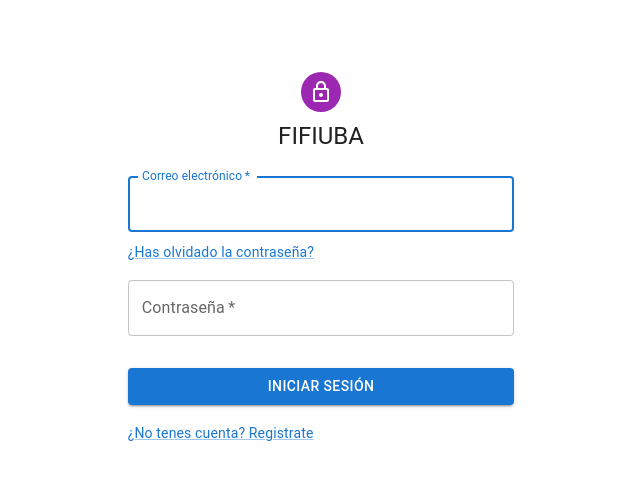
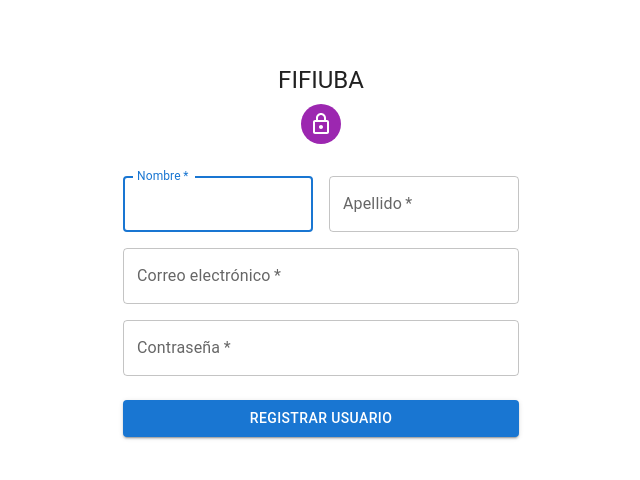
Before and after one commit to Fifiuba/admin-web, a React (Create React App) app: page / in a window 1280 px wide. Shown: the top 480 px of the page, without its empty margins (319-959 px from the left). Built offline with nearby package versions, Linux system fonts and the light colour scheme.

Commit message:
feat: update views

```diff
--- a/src/App.js
+++ b/src/App.js
@@ -1,9 +1,10 @@
 import SignIn from './views/sign-in.js';
+import SignUp from './views/sign-up.js';
 
 function App() {
   return (
     <div className="App">
-      <SignIn/>
+      <SignUp/>
     </div>
   );
 }
--- a/src/views/sign-in.js
+++ b/src/views/sign-in.js
@@ -35,12 +35,12 @@
             alignItems: 'center',
           }}
         >
+          <Typography component="h1" variant="h5">
+            FIFIUBA
+          </Typography>
           <Avatar sx={{ m: 1, bgcolor: 'secondary.main' }}>
             <LockOutlinedIcon />
           </Avatar>
-          <Typography component="h1" variant="h5">
-            FIFIUBA
-          </Typography>
           <Box component="form" onSubmit={handleSubmit} noValidate sx={{ mt: 1 }}>
             <TextField
               margin="normal"
@@ -54,7 +54,7 @@
             />
             <Grid item xs>
               <Link href="#" variant="body2">
-              ¿Has olvidado la contraseña?
+              ¿Olvidaste la contraseña?
               </Link>
             </Grid>
             <TextField
@@ -75,11 +75,6 @@
             >
               Iniciar sesión
             </Button>
-            <Grid item xs>
-              <Link href="#" variant="body2">
-              ¿No tenes cuenta? Registrate
-              </Link>
-            </Grid>
           </Box>
         </Box>
       </Container>
--- a/src/views/sign-up.js
+++ b/src/views/sign-up.js
@@ -3,7 +3,6 @@
 import Button from '@mui/material/Button';
 import CssBaseline from '@mui/material/CssBaseline';
 import TextField from '@mui/material/TextField';
-import Link from '@mui/material/Link';
 import Grid from '@mui/material/Grid';
 import Box from '@mui/material/Box';
 import LockOutlinedIcon from '@mui/icons-material/LockOutlined';
@@ -35,12 +34,12 @@
             alignItems: 'center',
           }}
         >
+          <Typography component="h1" variant="h5">
+            FIFIUBA
+          </Typography>
           <Avatar sx={{ m: 1, bgcolor: 'secondary.main' }}>
             <LockOutlinedIcon />
           </Avatar>
-          <Typography component="h1" variant="h5">
-            FIFIUBA
-          </Typography>
           <Box component="form" noValidate onSubmit={handleSubmit} sx={{ mt: 3 }}>
             <Grid container spacing={2}>
               <Grid item xs={12} sm={6}>
@@ -79,7 +78,7 @@
                   required
                   fullWidth
                   name="password"
-                  label="Constraseña"
+                  label="Contraseña"
                   type="password"
                   id="password"
                   autoComplete="new-password"
@@ -92,15 +91,8 @@
               variant="contained"
               sx={{ mt: 3, mb: 2 }}
             >
-              Registrate
+              Registrar usuario
             </Button>
-            <Grid container justifyContent="flex-end">
-              <Grid item>
-                <Link href="#" variant="body2">
-                  ¿Ya tenes una cuenta? Iniciar sesión
-                </Link>
-              </Grid>
-            </Grid>
           </Box>
         </Box>
       </Container>
```
Also changed, not shown: src/views/home.js (+36 -4 lines).
